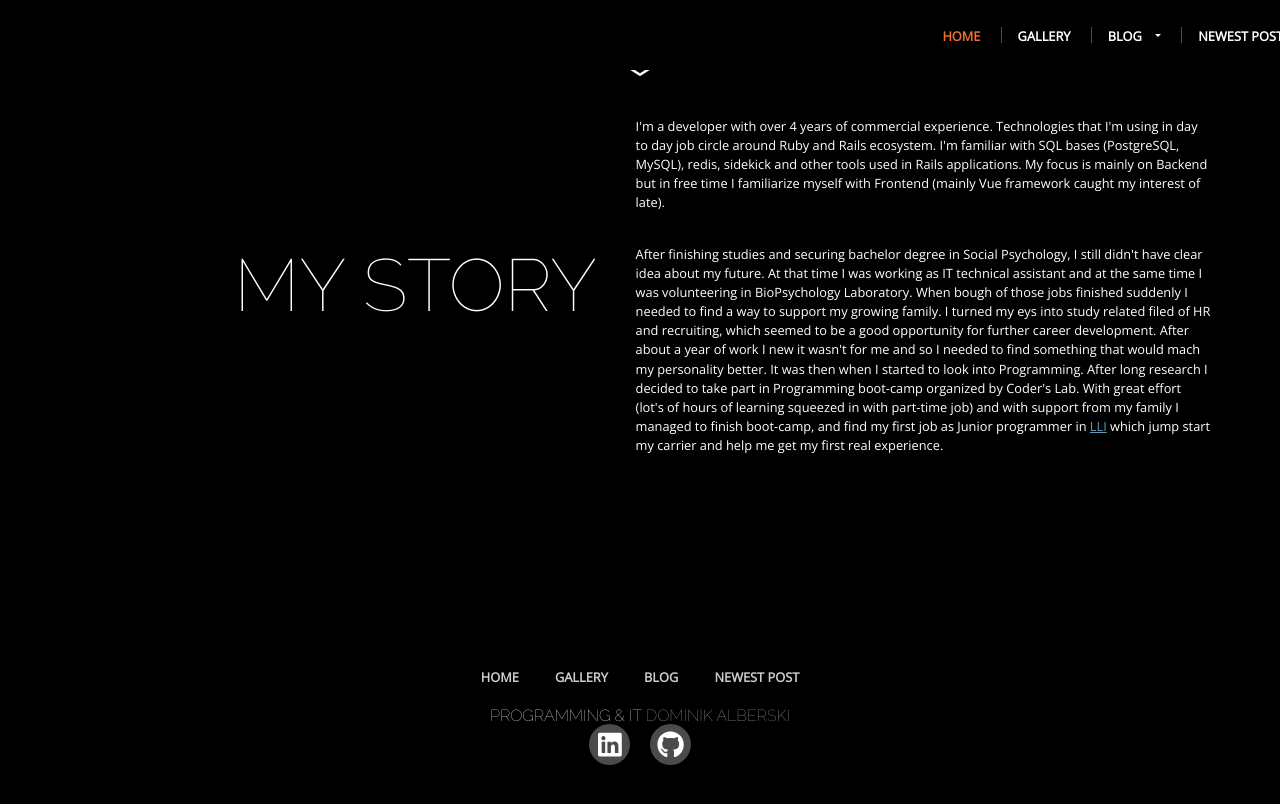
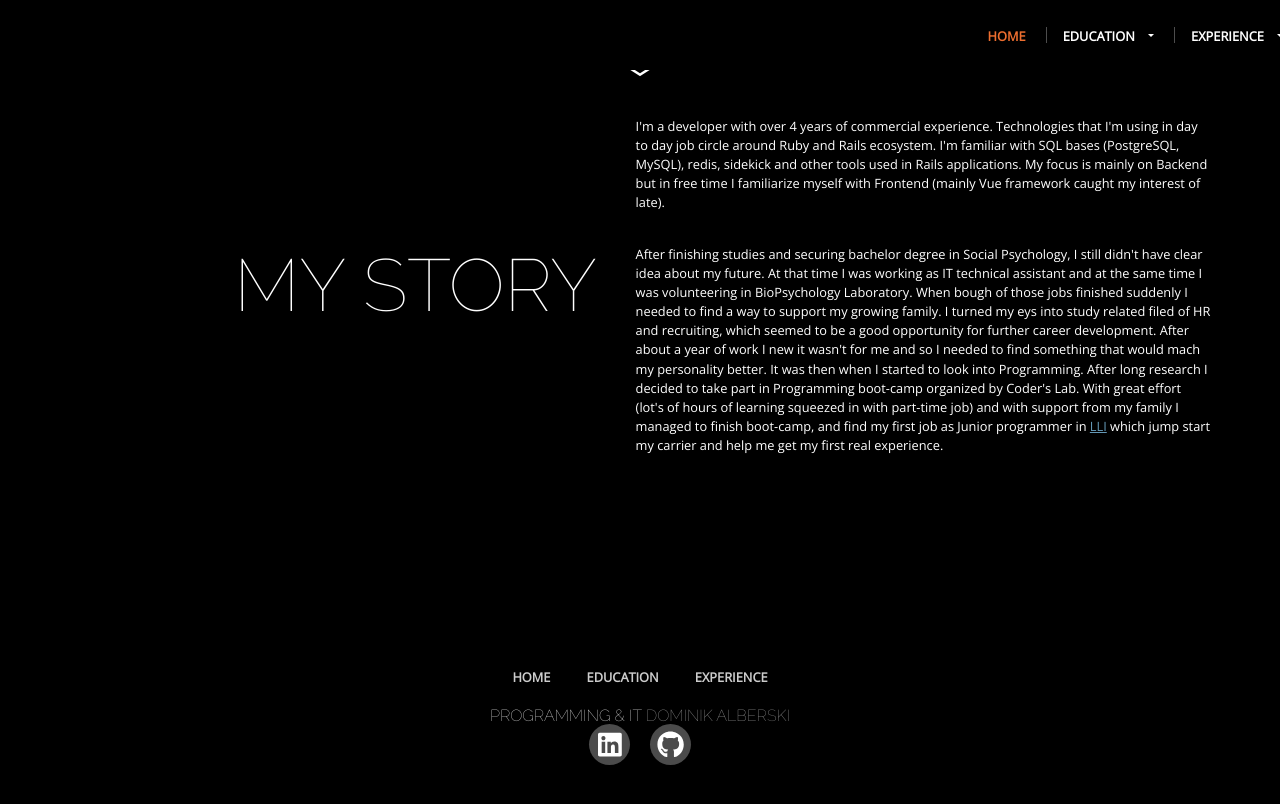
Before and after one commit to DominikAlberski/DominikAlberski.github.io, a Jekyll site: the page built from index.html, in a window 1280 px wide and 900 px high, scrolled down 793 px. Shown: the top 804 px of the window. Built offline with Jekyll 4.4.1, drawn with Linux system fonts in a browser that asks for light colours; nearby versions of some CDN libraries.

Commit message:
Correct navigation (WIP)

```diff
--- a/_includes/nav-links.html
+++ b/_includes/nav-links.html
@@ -1,12 +1,21 @@
 <li><a href="/">Home</a></li>
-<li><a href="/gallery">Gallery</a></li>
+<!-- <li><a href="/gallery">Gallery</a></li> -->
 <li class="dropdown">
-  <a class="drop-trigger" href="/blog">Blog</a>
+  <a class="drop-trigger" href="/education">Education</a>
   <ul class="drop-menu">
-    <li>Recent Posts</li>
-    {% for post in site.posts limit:5 %}
-      <li><a href="{{ post.url }}">{{ post.title }}</a></li>
+    <li>Education</li>
+    {% for education in site.posts,education limit:5 %}
+      <li><a href="{{ education.url }}">{{ education.title }}</a></li>
     {% endfor %}
   </ul>
 </li>
-<li><a href="{{ site.posts.first.url }}">Newest Post</a></li>
+<li class="dropdown">
+  <a class="drop-trigger" href="/experience">Experience</a>
+  <ul class="drop-menu">
+    <li>Recent Positions</li>
+    {% for position in site.posts.positions limit:5 %}
+      <li><a href="{{ position.url }}">{{ position.title }}</a></li>
+    {% endfor %}
+  </ul>
+</li>
+<!-- <li><a href="{{ site.posts.first.url }}">Newest Post</a></li> -->
```
